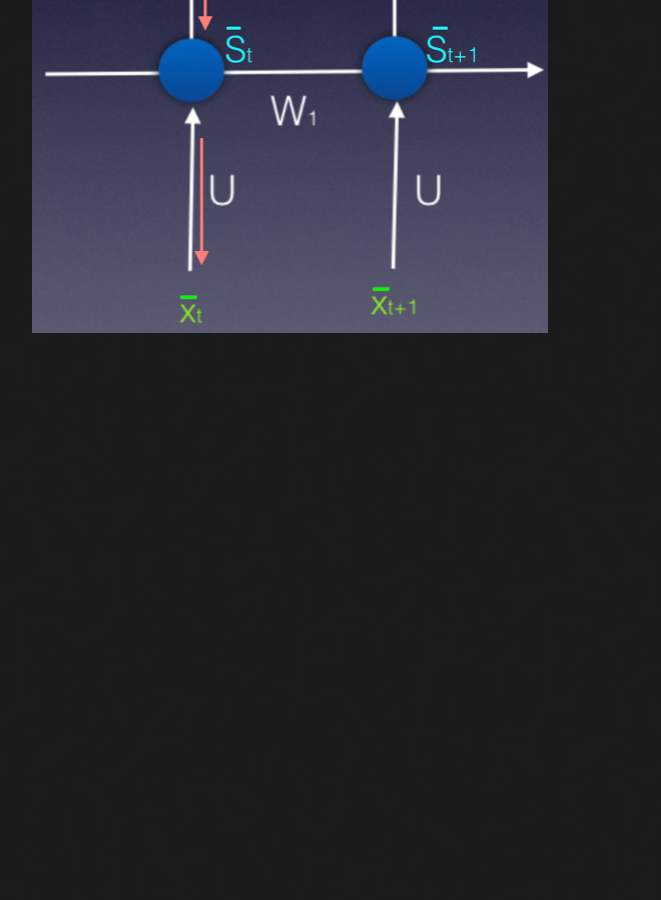
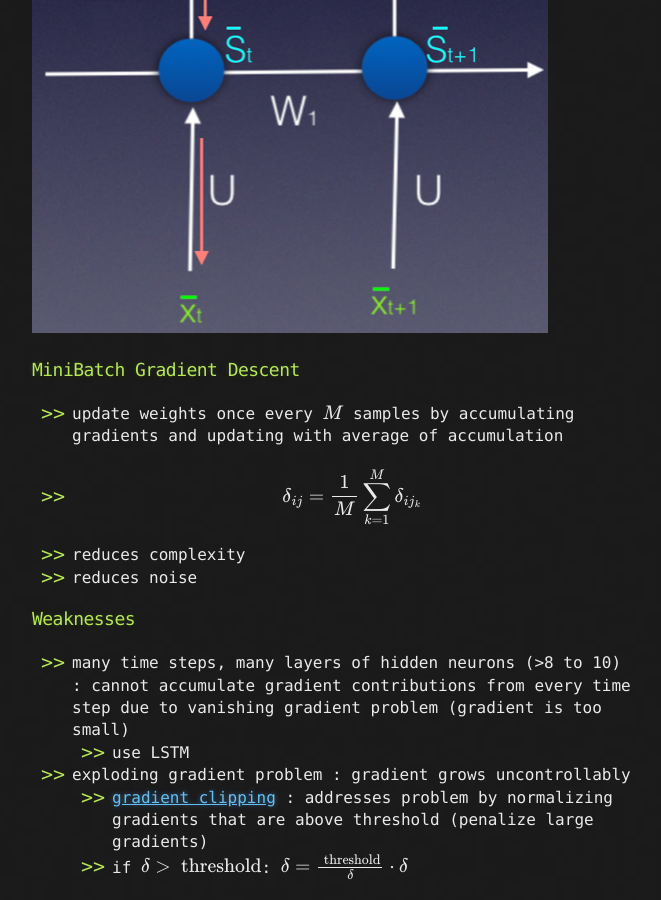
Before and after one commit to LivingProgram/ml-notes, a Jekyll site: the page built from chapter-3/index.md, in a window 1280 px wide and 900 px high, scrolled down 6773 px. Shown: the whole window, without its empty margins (308-969 px from the left). Built offline with Jekyll 4.4.1, drawn with Linux system fonts in a browser that asks for light colours; our own code applies the rules of GitHub Pages for plain Markdown files; formulas are drawn with MathJax 3; the repository's description, which GitHub fills in, is left out; before the commit the page ends 7133 px from its top, so only the background shows below that.

Commit message:
update notes weaknesses of BTT

```diff
--- a/chapter-3/index.md
+++ b/chapter-3/index.md
@@ -7,7 +7,7 @@
   - temporal data in world is abundant in video, speech, text, and feedforward was bad at capturing temporal relationships
   - time delay NN : tried to capture temporal info, but was limited to set time window size
   - simple RNN (elman network) : suffered from vanishing gradient problem
-  - vanishing gradient problem : cannot capture information 8-10 steps backward, due to backpropagation and the fact that the gradient is multiplied by derivatives, if derivatives are <1, a convergent geometric series is created and the gradient diminishes rapidly
+  - **vanishing gradient problem : cannot capture information 8-10 steps backward, due to backpropagation and the fact that the gradient is multiplied by derivatives, if derivatives are <1, a convergent geometric series is created and the gradient diminishes rapidly**
   - LSTM : address vanishing gradient problem
 - applications
   - speech recognition
@@ -130,3 +130,16 @@ If you have an RNN feeding into another RNN memory block:
 - so you must accumulate gradients from all possible paths
 
 ![ml-notes_26](/images/ml-notes_26.png)
+
+### MiniBatch Gradient Descent
+- update weights once every $$M$$ samples by accumulating gradients and updating with average of accumulation
+- $$\delta_{ij}=\frac 1 M \sum_{k=1}^{M}\delta_{ij_k}$$
+- reduces complexity
+- reduces noise
+
+### Weaknesses
+- many time steps, many layers of hidden neurons (>8 to 10) : cannot accumulate gradient contributions from every time step due to vanishing gradient problem (gradient is too small)
+  - use LSTM
+- exploding gradient problem : gradient grows uncontrollably
+  - [gradient clipping](https://arxiv.org/abs/1211.5063) : addresses problem by normalizing gradients that are above threshold (penalize large gradients)
+  - if $$\delta > \text{ threshold}$$: $$\delta = \frac{\text{ threshold}}{\delta}\cdot\delta$$
```
